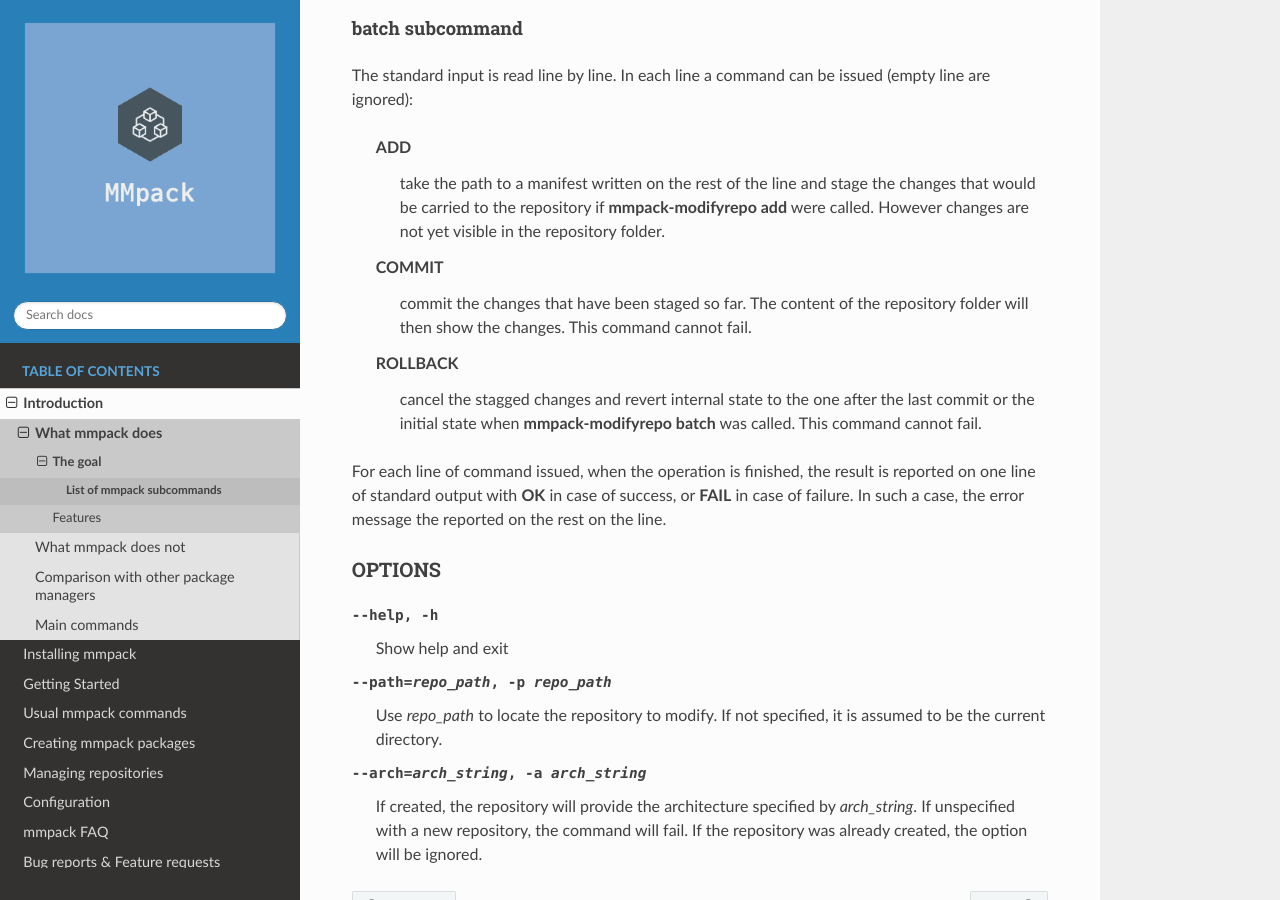
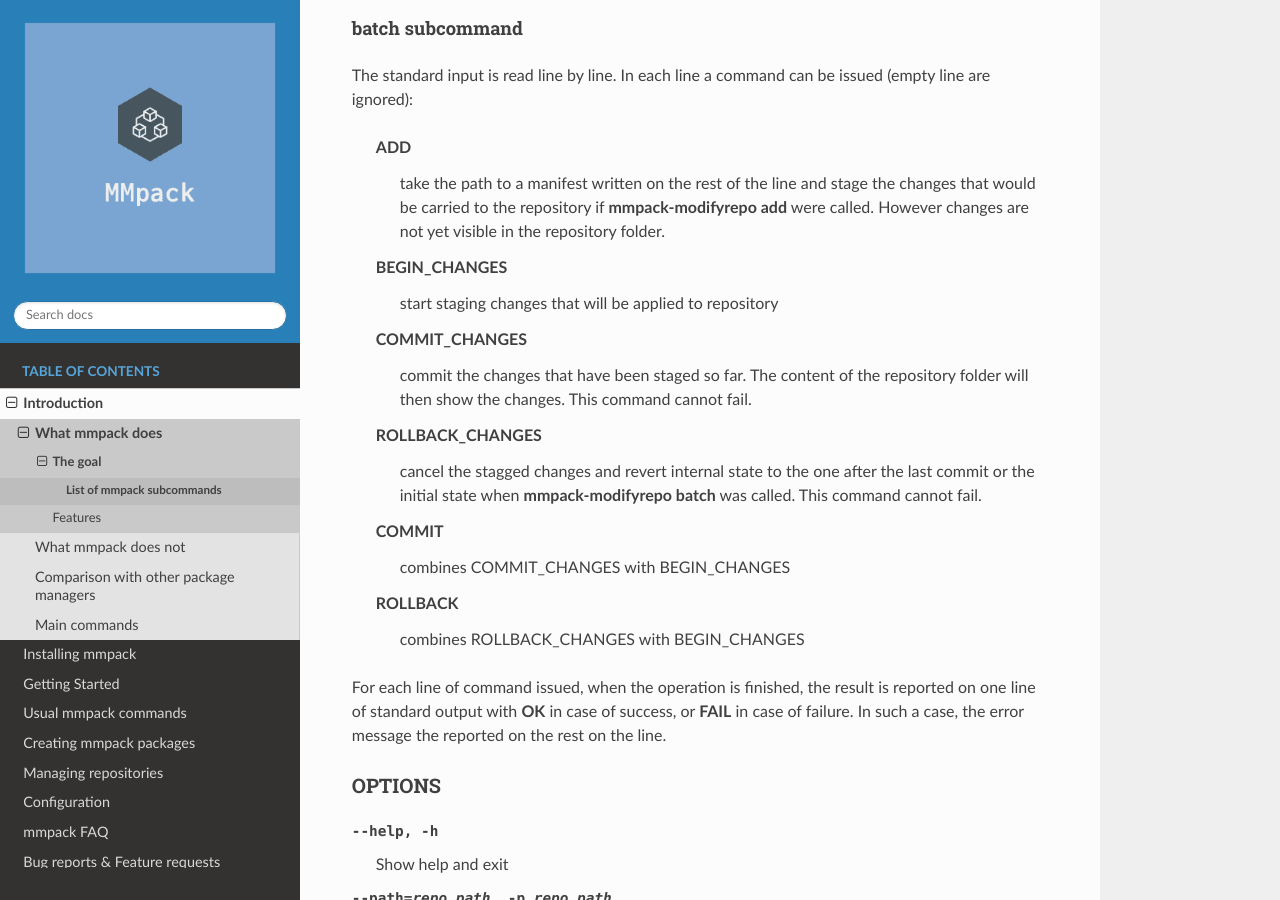
Before and after one commit to mmlabs-mindmaze/mmpack, a Sphinx documentation site: the page built from docs/man/1/mmpack-modifyrepo.rst, in a window 1280 px wide and 900 px high, scrolled down 1164 px. Built offline with Sphinx 7.4.7 and the Read the Docs theme 2.0.0, drawn with Linux system fonts in a browser that asks for light colours.

Commit message:
repository: mmpack-modifyrepo adds new batch command
When modifying the reposity using modifyrepo utils, new batch commands
have been introduced in order to avoid the change to be "opened" for too
long: BEGIN_CHANGES, COMMIT_CHANGES, ROLLBACK_CHANGES. The current batch
commands are actually composition of those.

This will eventually allow to modify the repo externally without
interferring with the ci server for example.

Change-Id: I4f11b48d49c39787cecf53d2f9f674450fc3ca6c

```diff
--- a/docs/man/1/mmpack-modifyrepo.rst
+++ b/docs/man/1/mmpack-modifyrepo.rst
@@ -62,14 +62,23 @@
       add** were called. However changes are not yet visible in the repository
       folder.
 
-   COMMIT
+   BEGIN_CHANGES
+      start staging changes that will be applied to repository
+
+   COMMIT_CHANGES
       commit the changes that have been staged so far. The content of the
       repository folder will then show the changes. This command cannot fail.
 
-   ROLLBACK
+   ROLLBACK_CHANGES
       cancel the stagged changes and revert internal state to the one after the
       last commit or the initial state when **mmpack-modifyrepo batch** was
       called. This command cannot fail.
+
+   COMMIT
+      combines COMMIT_CHANGES with BEGIN_CHANGES
+
+   ROLLBACK
+      combines ROLLBACK_CHANGES with BEGIN_CHANGES
 
 For each line of command issued, when the operation is finished, the result is
 reported on one line of standard output with **OK** in case of success, or
```
Also changed, not shown: 1 other file.
